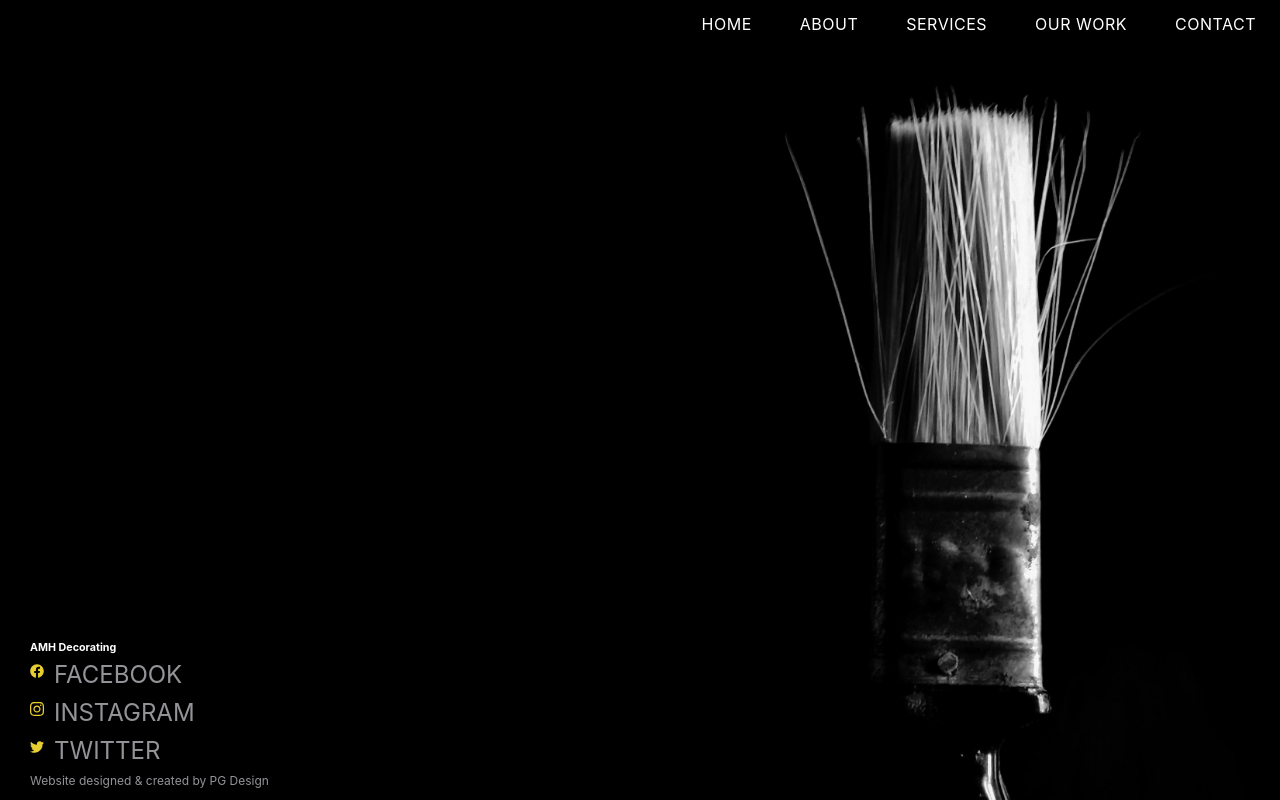
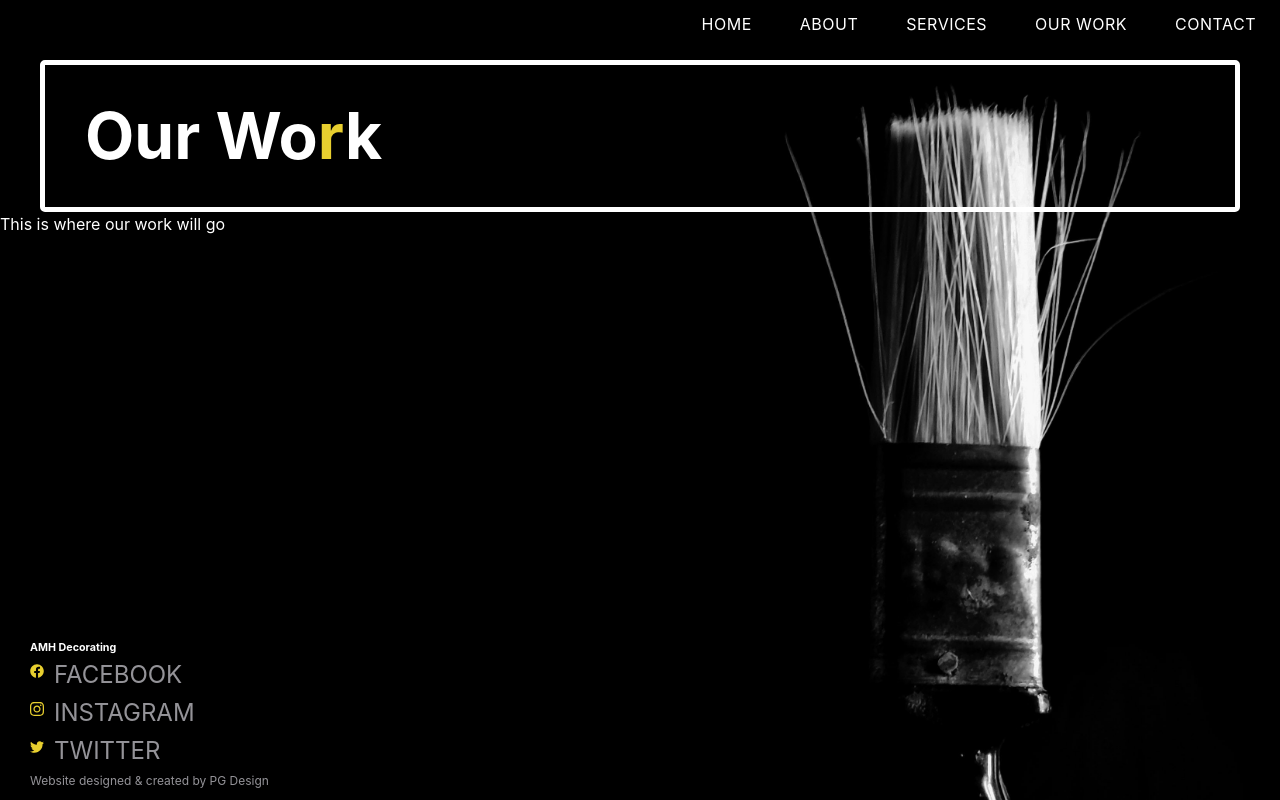
Before and after one commit to paulg44/AMH-Decorators, a React (Create React App) app in the folder client/: page /ourWork in a window 1280 px wide. Built offline with nearby package versions, Linux system fonts and the light colour scheme.

Commit message:
basic work page compoent and add to app.js

```diff
--- a/client/src/App.js
+++ b/client/src/App.js
@@ -4,6 +4,7 @@ import "./assets/css/media.css";
 import Home from "./pages/Home";
 import About from "./pages/About";
 import Contact from "./pages/Contact";
+import OurWork from "./pages/OurWork";
 import Services from "./pages/Services";
 import Navbar from "./components/navbar/Navbar";
 import Footer from "./components/footer/Footer";
@@ -17,7 +18,7 @@ function App() {
         <Route path="/about" element={<About />} />
         <Route path="/services" element={<Services />} />
         <Route path="/contact" element={<Contact />} />
-        {/* <Route path="/" element={<Home />} /> */}
+        <Route path="/ourWork" element={<OurWork />} />
       </Routes>
       <Footer />
     </BrowserRouter>
--- a/client/src/components/navbar/Navbar.js
+++ b/client/src/components/navbar/Navbar.js
@@ -9,7 +9,7 @@ function Navbar() {
           <Link to={"/"}>Home</Link>
           <Link to={"/about"}>About</Link>
           <Link to={"/services"}>Services</Link>
-          <Link to={"/workShowcase"}>Our Work</Link>
+          <Link to={"/ourWork"}>Our Work</Link>
           <Link to={"/contact"}>Contact</Link>
         </ul>
       </div>
--- /dev/null
+++ b/client/src/pages/OurWork.js
@@ -0,0 +1,14 @@
+function OurWork() {
+  return (
+    <div className="ourWorkPage">
+      <div className="page-header">
+        <h2>
+          Our Wo<span>r</span>k
+        </h2>
+      </div>
+      <p>This is where our work will go</p>
+    </div>
+  );
+}
+
+export default OurWork;
```
